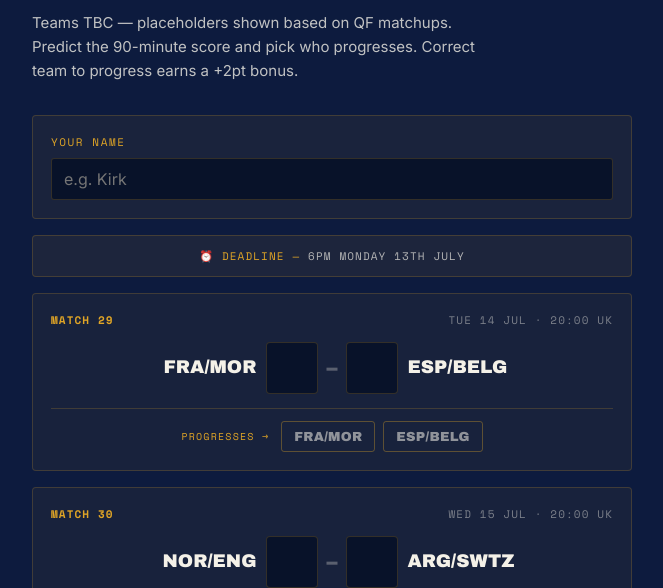
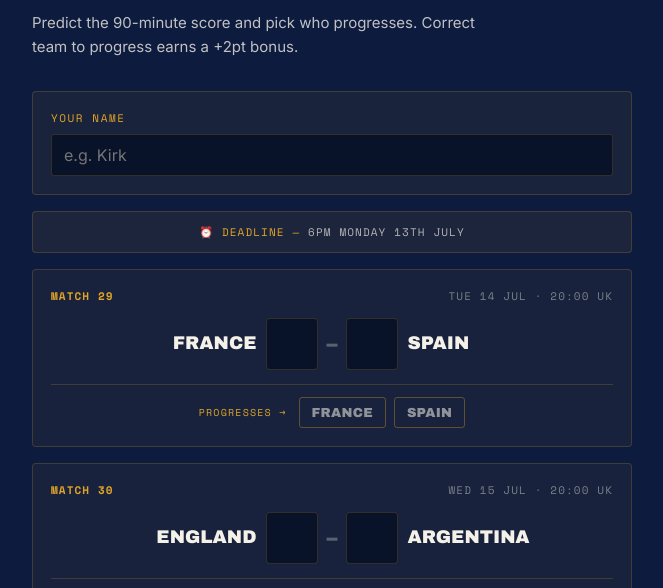
Before and after one commit to ksw101-bristol/swannyspace, a plain HTML site: page ko-semis.html in a window 1280 px wide. Shown: the part 182-770 px from the top of the page, without its empty margins (308-971 px from the left). Drawn offline with nearby package versions, Linux system fonts and the light colour scheme.

Commit message:
Add files via upload

```diff
--- a/ko-semis.html
+++ b/ko-semis.html
@@ -65,7 +65,7 @@
   <header>
     <p class="kicker">Knockout Stage · Semi-Finals · Games 29–30</p>
     <h1>Semi-Finals</h1>
-    <p>Teams TBC — placeholders shown based on QF matchups. Predict the 90-minute score and pick who progresses. Correct team to progress earns a +2pt bonus.</p>
+    <p>Predict the 90-minute score and pick who progresses. Correct team to progress earns a +2pt bonus.</p>
   </header>
   <form id="koform">
     <div class="name-field">
@@ -77,38 +77,38 @@
     <div class="match">
       <div class="match-meta"><span class="num">Match 29</span><span>Tue 14 Jul · 20:00 UK</span></div>
       <div class="teams">
-        <div class="team home">Fra/Mor</div>
+        <div class="team home">France</div>
         <div class="score-input">
           <input type="number" min="0" max="20" inputmode="numeric" id="m1h" required>
           <span class="score-sep">–</span>
           <input type="number" min="0" max="20" inputmode="numeric" id="m1a" required>
         </div>
-        <div class="team away">Esp/Belg</div>
+        <div class="team away">Spain</div>
       </div>
       <div class="progress-row">
         <span class="progress-label">Progresses →</span>
         <div class="progress-options">
-          <div class="progress-opt"><input type="radio" name="p1" id="p1h" value="Fra/Mor" required><label for="p1h">Fra/Mor</label></div>
-          <div class="progress-opt"><input type="radio" name="p1" id="p1a" value="Esp/Belg"><label for="p1a">Esp/Belg</label></div>
+          <div class="progress-opt"><input type="radio" name="p1" id="p1h" value="France" required><label for="p1h">France</label></div>
+          <div class="progress-opt"><input type="radio" name="p1" id="p1a" value="Spain"><label for="p1a">Spain</label></div>
         </div>
       </div>
     </div>
     <div class="match">
       <div class="match-meta"><span class="num">Match 30</span><span>Wed 15 Jul · 20:00 UK</span></div>
       <div class="teams">
-        <div class="team home">Nor/Eng</div>
+        <div class="team home">England</div>
         <div class="score-input">
           <input type="number" min="0" max="20" inputmode="numeric" id="m2h" required>
           <span class="score-sep">–</span>
           <input type="number" min="0" max="20" inputmode="numeric" id="m2a" required>
         </div>
-        <div class="team away">Arg/Swtz</div>
+        <div class="team away">Argentina</div>
       </div>
       <div class="progress-row">
         <span class="progress-label">Progresses →</span>
         <div class="progress-options">
-          <div class="progress-opt"><input type="radio" name="p2" id="p2h" value="Nor/Eng" required><label for="p2h">Nor/Eng</label></div>
-          <div class="progress-opt"><input type="radio" name="p2" id="p2a" value="Arg/Swtz"><label for="p2a">Arg/Swtz</label></div>
+          <div class="progress-opt"><input type="radio" name="p2" id="p2h" value="England" required><label for="p2h">England</label></div>
+          <div class="progress-opt"><input type="radio" name="p2" id="p2a" value="Argentina"><label for="p2a">Argentina</label></div>
         </div>
       </div>
     </div>
@@ -119,8 +119,8 @@
 </div>
 <script>
 const matches = [
-  { i:1, num:29, home:"Fra/Mor", away:"Esp/Belg" },
-  { i:2, num:30, home:"Nor/Eng", away:"Arg/Swtz" },
+  { i:1, num:29, home:"France", away:"Spain" },
+  { i:2, num:30, home:"England", away:"Argentina" },
 ];
 document.getElementById('koform').addEventListener('submit', function(e){
   e.preventDefault();
```
